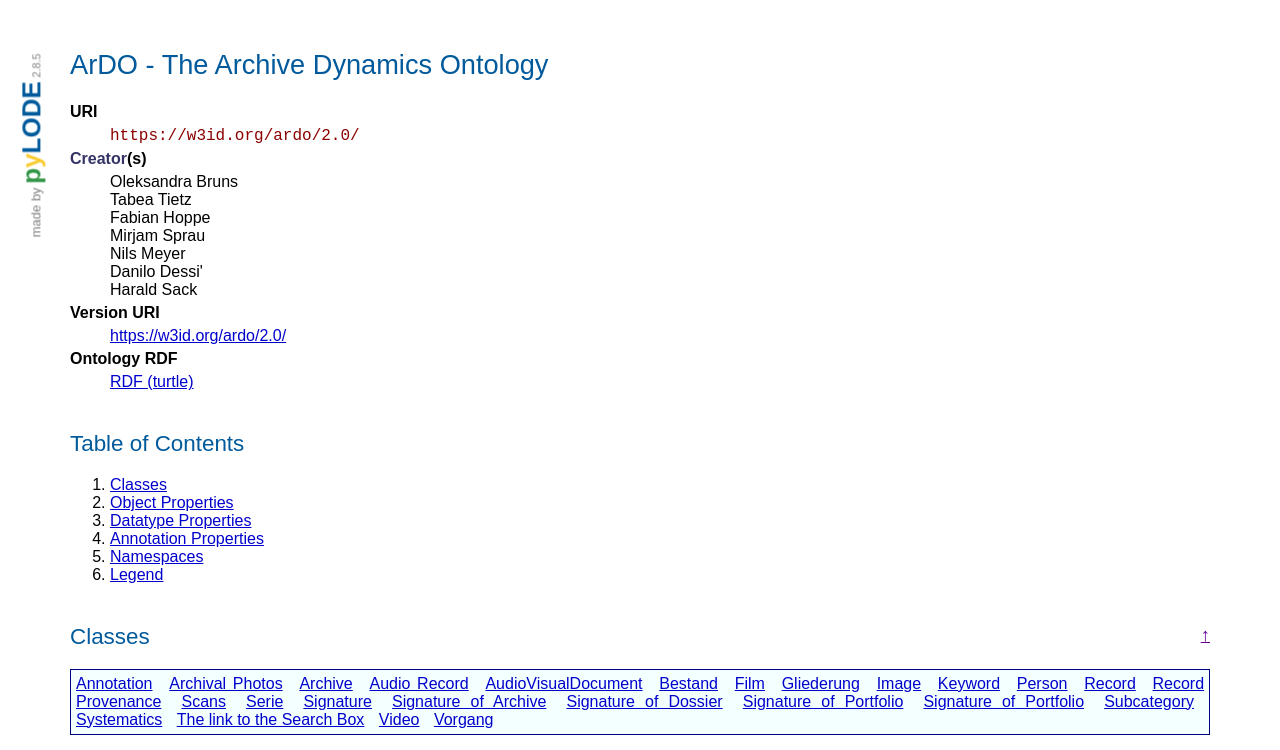
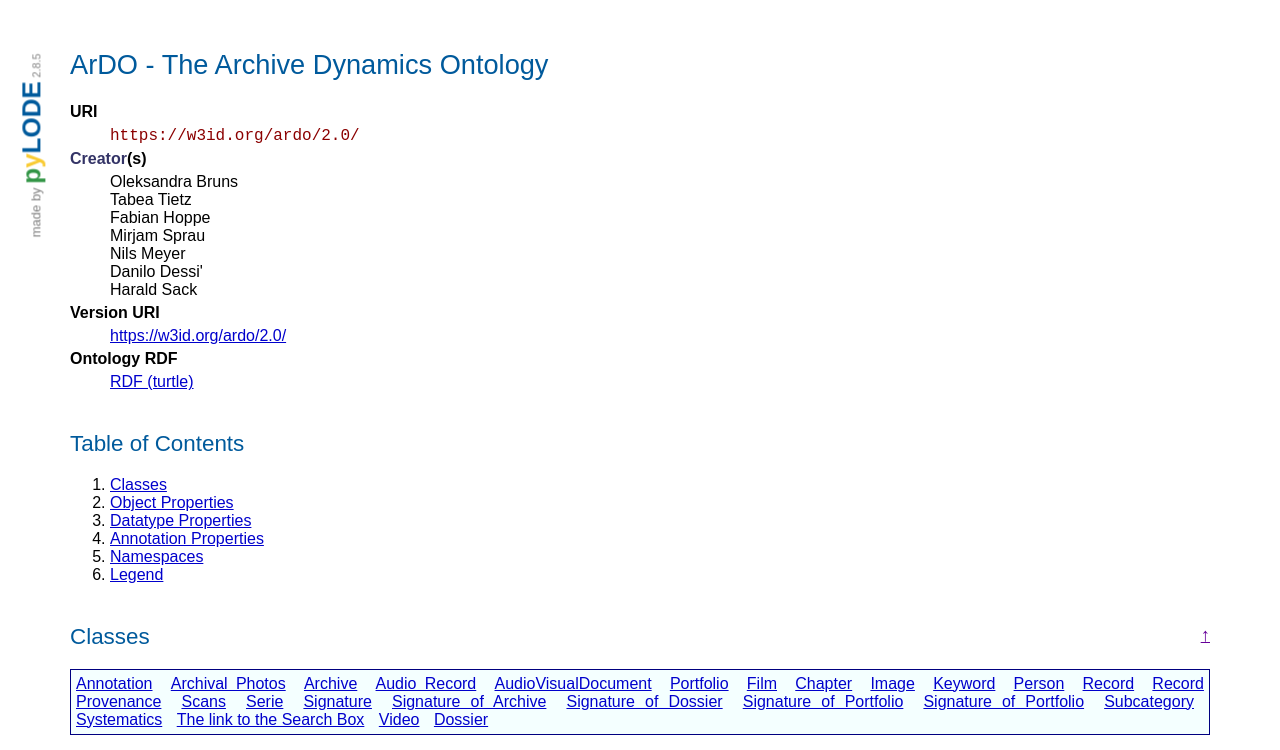
Before and after one commit to ISE-FIZKarlsruhe/ArDO, a plain HTML site: page 2.0/index.html in a window 1280 px wide. Shown: the top 750 px of the page. Drawn offline with Linux system fonts and the light colour scheme.

Commit message:
new documentation updated

```diff
--- a/2.0/index.html
+++ b/2.0/index.html
@@ -257,9 +257,9 @@
         <li><a href="#Archive">Archive</a></li>
         <li><a href="#AudioRecord">Audio Record</a></li>
         <li><a href="#AudioVisualDocument">AudioVisualDocument</a></li>
-        <li><a href="#Bestand">Bestand</a></li>
+        <li><a href="#Portfolio">Portfolio</a></li>
         <li><a href="#Film">Film</a></li>
-        <li><a href="#Gliederung">Gliederung</a></li>
+        <li><a href="#Chapter">Chapter</a></li>
         <li><a href="#Image">Image</a></li>
         <li><a href="#Keyword">Keyword</a></li>
         <li><a href="#Person">Person</a></li>
@@ -276,7 +276,7 @@
         <li><a href="#Systematics">Systematics</a></li>
         <li><a href="#ThelinktotheSearchBox">The link to the Search Box</a></li>
         <li><a href="#Video">Video</a></li>
-        <li><a href="#Vorgang">Vorgang</a></li>
+        <li><a href="#Dossier">Dossier</a></li>
     </ul>
     <div class="entity class" id="ArchivalPhotos">
         <h3>Archival Photos<sup title="class" class="sup-c">c</sup></h3>
@@ -389,8 +389,8 @@
             </tr>
         </table>
     </div>
-    <div class="entity class" id="Gliederung">
-        <h3>Gliederung<sup title="class" class="sup-c">c</sup></h3>
+    <div class="entity class" id="Chapter">
+        <h3>Chapter<sup title="class" class="sup-c">c</sup></h3>
         <table>
             <tr>
                 <th>URI</th>
@@ -410,8 +410,8 @@
             </tr>
         </table>
     </div>
-    <div class="entity class" id="Vorgang">
-        <h3>Vorgang<sup title="class" class="sup-c">c</sup></h3>
+    <div class="entity class" id="Dossier">
+        <h3>Dossier<sup title="class" class="sup-c">c</sup></h3>
         <table>
             <tr>
                 <th>URI</th>
@@ -496,8 +496,8 @@
             </tr>
         </table>
     </div>
-    <div class="entity class" id="Bestand">
-        <h3>Bestand<sup title="class" class="sup-c">c</sup></h3>
+    <div class="entity class" id="Portfolio">
+        <h3>Portfolio<sup title="class" class="sup-c">c</sup></h3>
         <table>
             <tr>
                 <th>URI</th>
```
